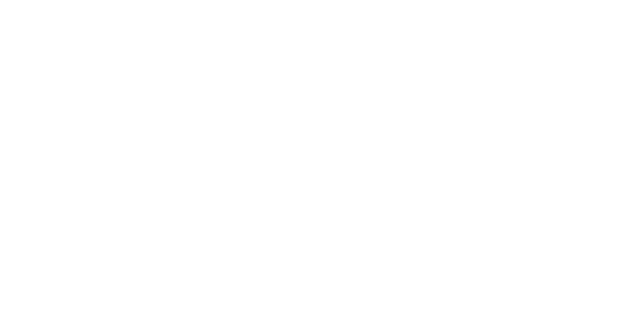
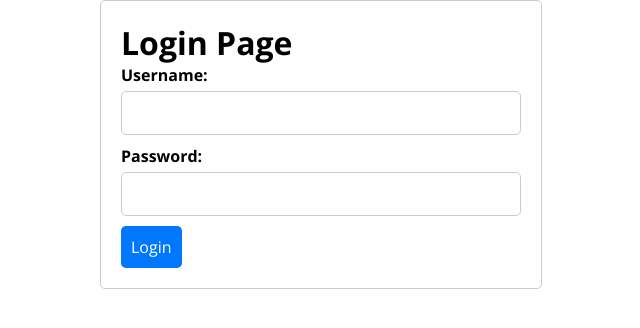
Before and after one commit to Jojaah12/booking-clone, a React (Create React App) app: page /login in a window 1280 px wide. Before the commit this address had no page. Shown: the top 328 px of the page, without its empty margins (319-959 px from the left). Built offline with nearby package versions, Linux system fonts and the light colour scheme.

Commit message:
updated css import and added a route

```diff
--- a/src/App.jsx
+++ b/src/App.jsx
@@ -2,12 +2,14 @@
 import Home from './pages/home/Home';
 import Hotel from './pages/hotel/Hotel';
 import List from './pages/list/List';
+import LoginPage from './pages/login/LoginPage';
 
 function App() {
   return (
     <BrowserRouter>
       <Routes>
         <Route path="/" element={<Home />} />
+        <Route path="/login" element={<LoginPage />} />
         <Route path="/hotels" element={<List />} />
         <Route path="/hotels/:id" element={<Hotel />} />
       </Routes>
--- a/src/pages/login/LoginPage.jsx
+++ b/src/pages/login/LoginPage.jsx
@@ -1,5 +1,5 @@
 import React, { useState } from 'react';
-import './LoginPage.css'; // import your CSS file
+import './loginPage.css'; // import your CSS file
 
 function LoginPage() {
   const [loginInfo, setLoginInfo] = useState({
```
